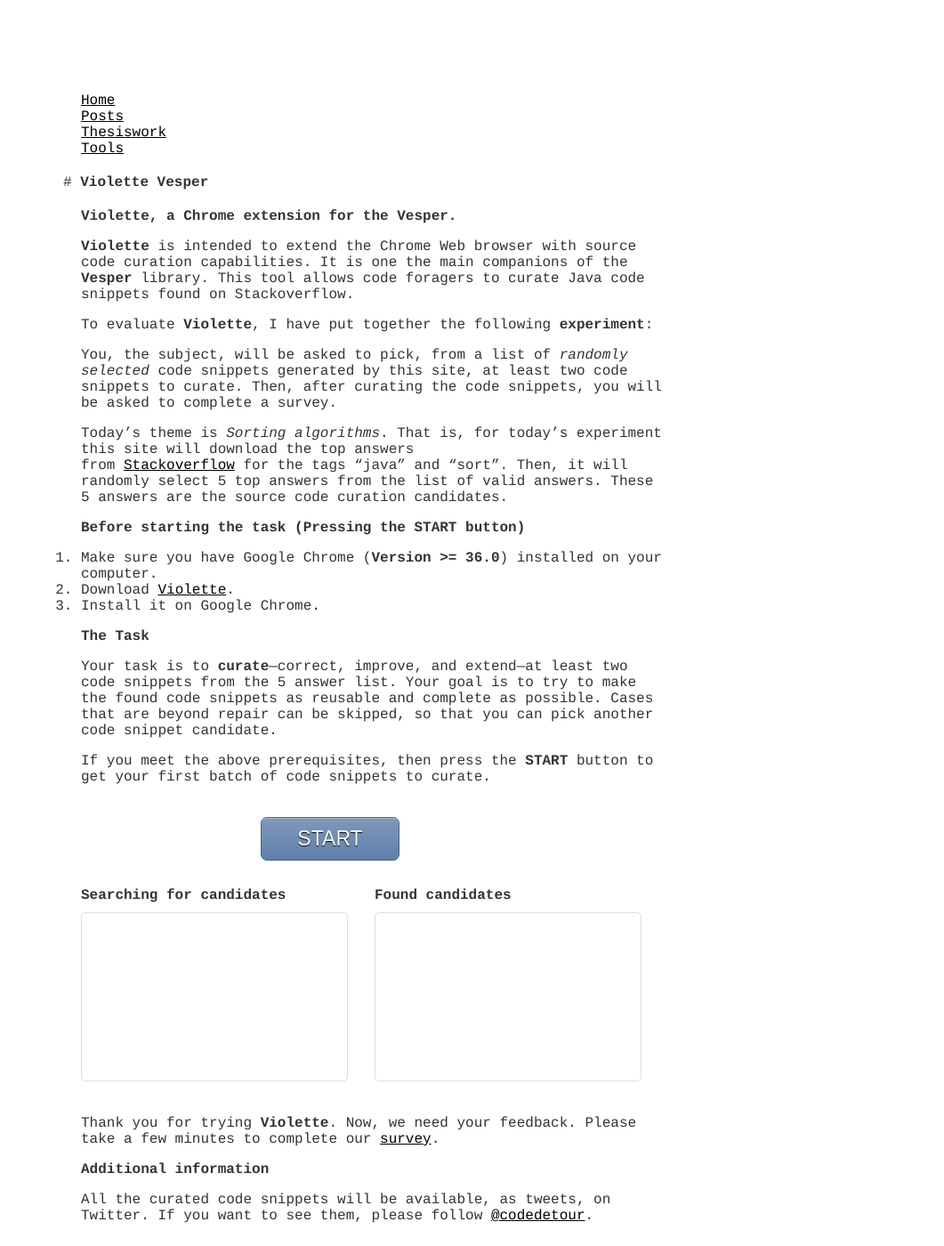
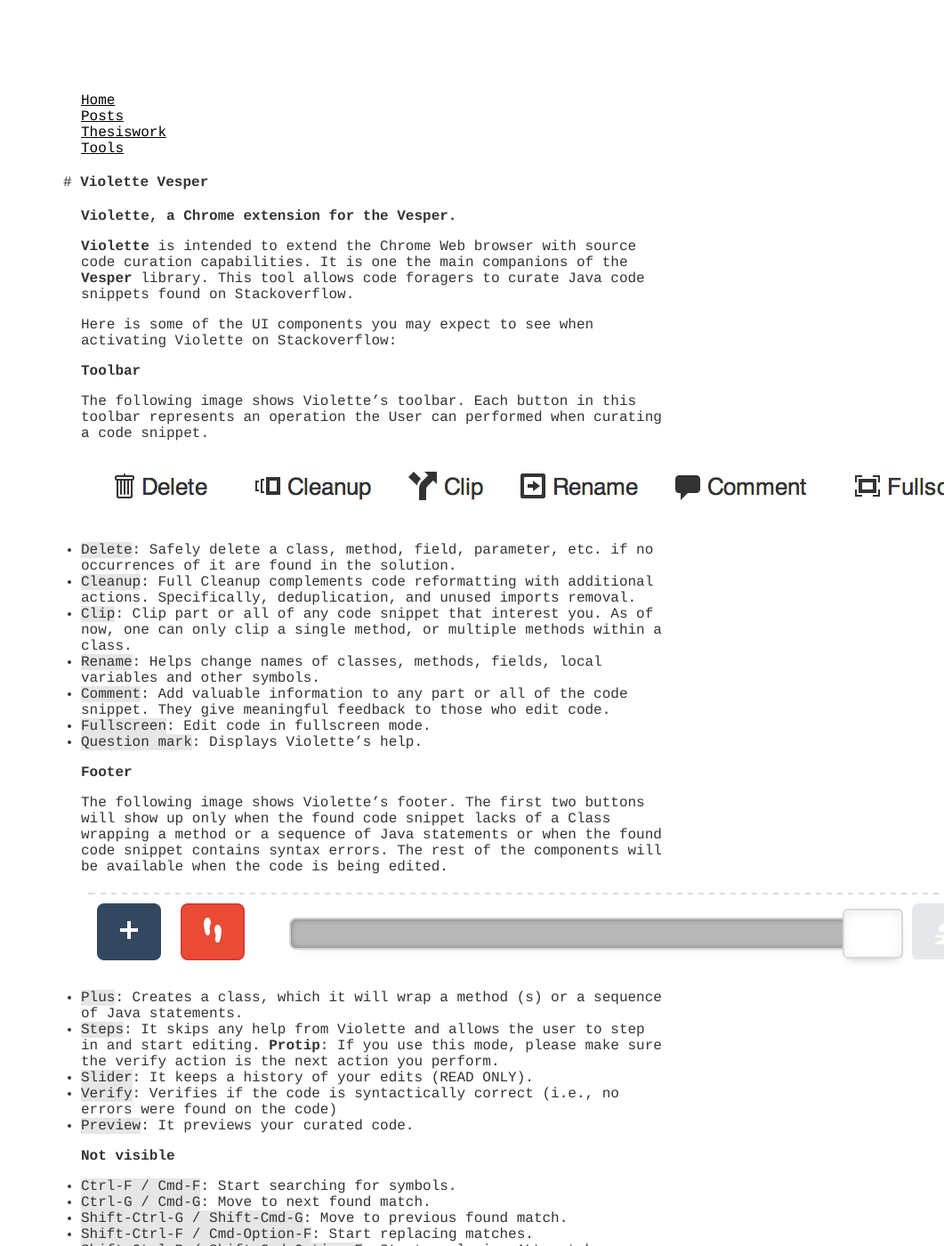
Before and after one commit to hsanchez/hsanchez.github.io, a Jekyll site: the page built from posts/thesiswork/tools/_posts/2014-07-22-violette.md, in a window 1280 px wide and 1400 px high. Shown: the whole window at 89% size, without its empty margins (219-1280 px from the left). Built offline with Jekyll 4.4.1, drawn with Linux system fonts in a browser that asks for light colours; Markdown is read by kramdown in place of the engine named in the settings; some of the changed text lies outside the part shown.

Commit message:
show some images describing Violette

```diff
--- a/posts/thesiswork/tools/_posts/2014-07-22-violette.md
+++ b/posts/thesiswork/tools/_posts/2014-07-22-violette.md
@@ -7,18 +7,54 @@
 ## Violette, {{page.description}}
 
 
-**Violette** is intended to extend the Chrome Web browser with source code curation capabilities.
-It is one the main companions of the **Vesper** library. This tool allows code foragers to curate
-Java code snippets found on Stackoverflow.
+**Violette** is intended to extend the Chrome Web browser with source code curation capabilities. It is one the main companions of the **Vesper** library. This tool allows code foragers to curate Java code snippets found on Stackoverflow.
+
+Here is some of the UI components you may expect to see when activating Violette on Stackoverflow:
+
+### Toolbar
+
+The following image shows Violette's toolbar. Each button in this toolbar represents an operation the User can performed when curating a code snippet.
+
+![Violette's Toolbar]({{site.url}}/static/toolbar.png)
+
+* `Delete`: Safely delete a class, method, field, parameter, etc. if no occurrences of it are found in the solution.
+* `Cleanup`: Full Cleanup complements code reformatting with additional actions. Specifically, deduplication, and unused imports removal.
+* `Clip`: Clip part or all of any code snippet that interest you. As of now, one can only clip a single method, or multiple methods within a class.
+* `Rename`: Helps change names of classes, methods, fields, local variables and other symbols.
+* `Comment`: Add valuable information to any part or all of the code snippet. They give meaningful feedback to those who edit code.
+* `Fullscreen`: Edit code in fullscreen mode.
+* `Question mark`: Displays Violette's help.
+
+
+### Footer
+
+The following image shows Violette's footer. The first two buttons will show up
+only when the found code snippet lacks of a Class wrapping a method or a sequence of Java statements or when the found code snippet contains syntax errors. The rest of the components will be available when the code is being edited.
+
+![Violette's Toolbar]({{site.url}}/static/stepin.png)
+
+* `Plus`: Creates a class, which it will wrap a method (s) or a sequence of Java statements.
+* `Steps`: It skips any help from Violette and allows the user to step in and start editing. **Protip**: If you use this mode, please make sure the verify action is the next action you perform.
+* `Slider`: It keeps a history of your edits (READ ONLY).
+* `Verify`: Verifies if the code is syntactically correct (i.e., no errors were found on the code)
+* `Preview`: It previews your curated code.
+
+### Not visible
+
+* `Ctrl-F / Cmd-F`: Start searching for symbols.
+* `Ctrl-G / Cmd-G`: Move to next found match.
+* `Shift-Ctrl-G / Shift-Cmd-G`: Move to previous found match.
+* `Shift-Ctrl-F / Cmd-Option-F`: Start replacing matches.
+* `Shift-Ctrl-R / Shift-Cmd-Option-F`: Start replacing ALL matches.
+
+
+## Experiment
 
 To evaluate **Violette**, I have put together the following **experiment**:
 
-You, the subject, will be asked to pick, from a list of *randomly selected* code snippets generated by this site,
-at least two code snippets to curate. Then, after curating the code snippets, you will be asked to complete a survey.
+You, the subject, will be asked to pick, from a list of *randomly selected* code snippets generated by this site, at least two code snippets to curate. Then, after curating the code snippets, you will be asked to complete a survey.
 
-Today's theme is *Sorting algorithms*. That is, for today's experiment this site will download the top answers
-from [Stackoverflow](http://www.stackoverflow.com) for the tags "java" and "sort". Then, it will randomly
-select 5 top answers from the list of valid answers. These 5 answers are the source code curation candidates.
+Today's theme is *Sorting algorithms*. That is, for today's experiment this site will download the top answers  from [Stackoverflow](http://www.stackoverflow.com) for the tags "java" and "sort". Then, it will randomly select 5 top answers from the list of valid answers. These 5 answers are the source code curation candidates.
 
 
 ## Before starting the task (Pressing the START button)
@@ -30,12 +66,10 @@
 
 ## The Task
 
-Your task is to **curate**—correct, improve, and extend—at least two code snippets from the 5 answer
-list. Your goal is to try to make the found code snippets as reusable and complete as possible. Cases
+Your task is to **curate**—correct, improve, and extend—at least two code snippets from the 5 answer list. Your goal is to try to make the found code snippets as reusable and complete as possible. Cases
 that are beyond repair can be skipped, so that you can pick another code snippet candidate.
 
-If you meet the above prerequisites, then press the **START** button to get your first batch of
-code snippets to curate.
+If you meet the above prerequisites, then press the **START** button to get your first batch of code snippets to curate.
 
 <div class="sorter">
     <button id="sort">START</button>
@@ -63,5 +97,4 @@
 
 ## Additional information
 
-All the curated code snippets will be available, as tweets, on Twitter. If you want to see them,
-please follow [@codedetour](https://twitter.com/codedetour).
+All the curated code snippets will be available, as tweets, on Twitter. If you want to see them, please follow [@codedetour](https://twitter.com/codedetour).
```
Also changed, not shown: static/stepin.png (added), static/toolbar.png (added).
